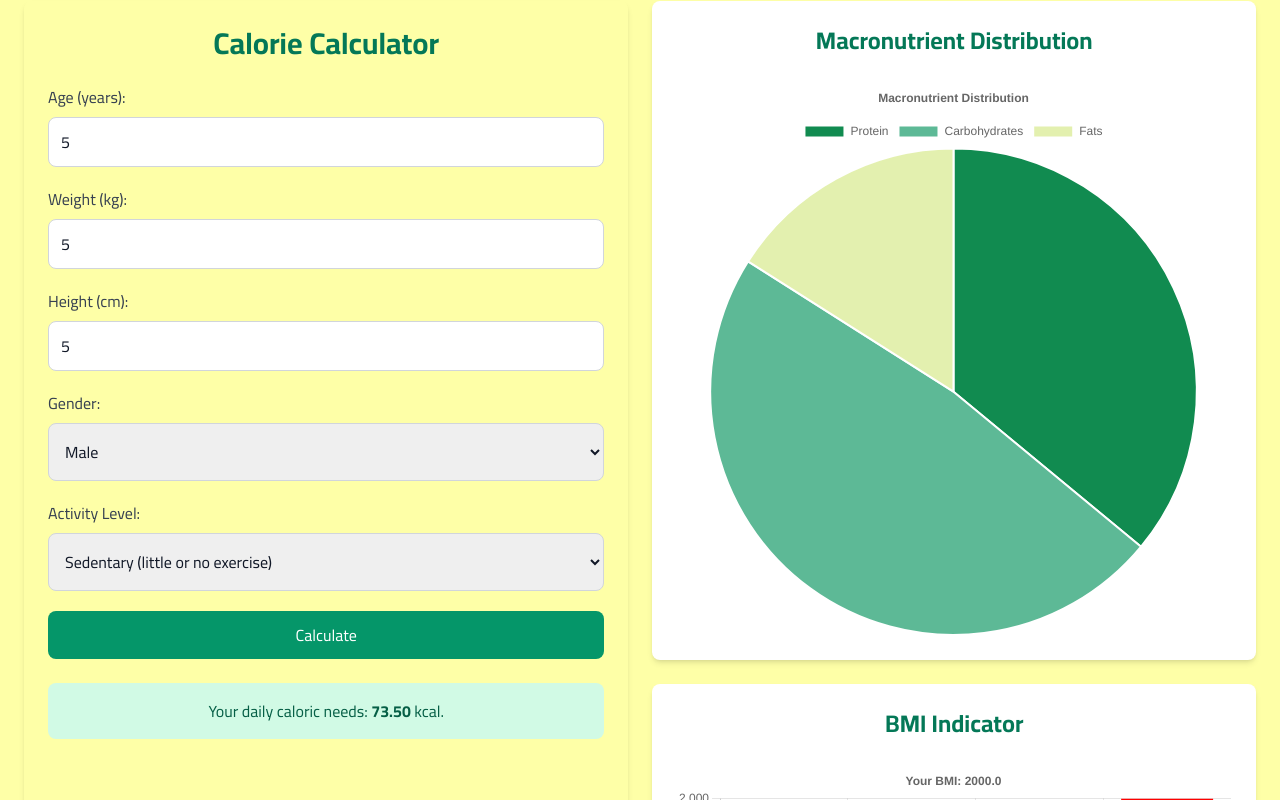
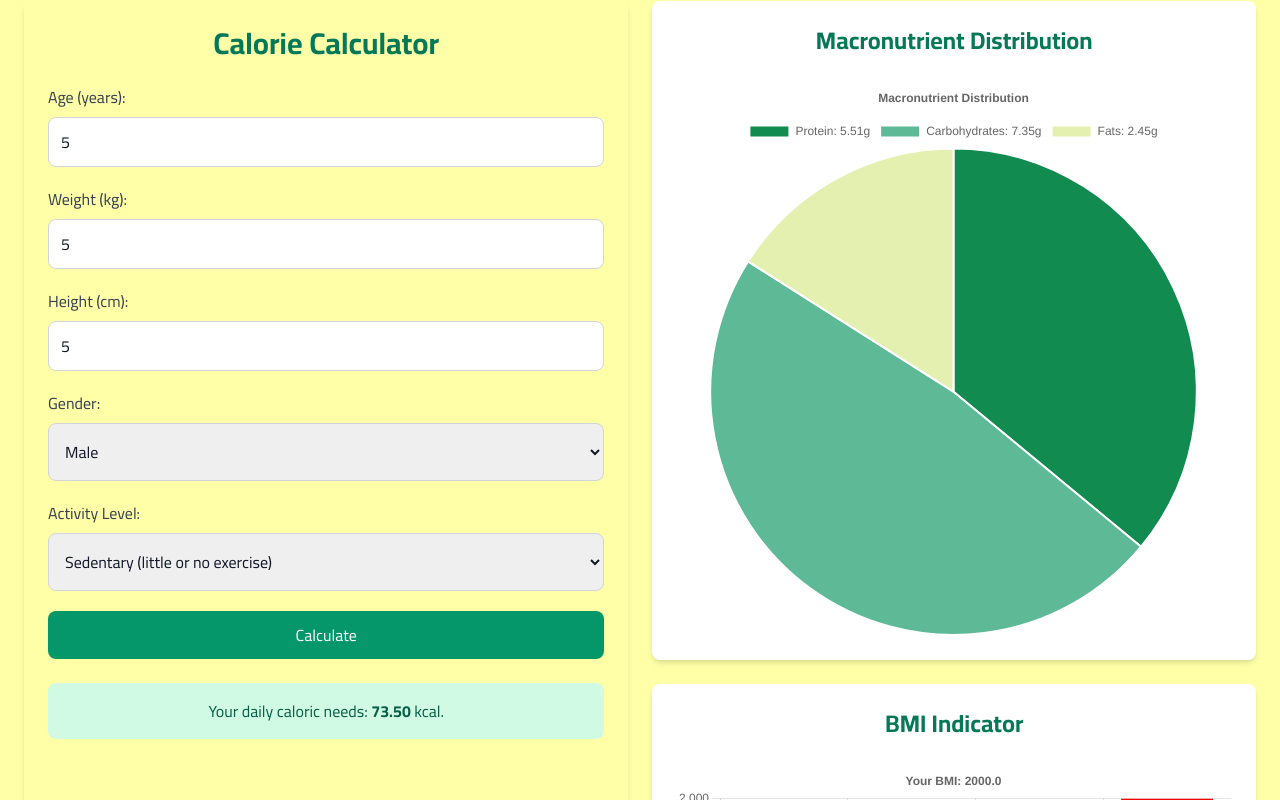
Before and after one commit to alielsharqawy/calories, a React (Create React App) app: page / in a window 1280 px wide. Both pictures are taken after typing "5", "5", "5" into the empty fields and a click on the button "Calculate". Shown: the part 973-1773 px from the top of the page. Built offline with nearby package versions, Linux system fonts and the light colour scheme.

Commit message:
value-of-pie

```diff
--- a/src/pages/CalorieCalculator.jsx
+++ b/src/pages/CalorieCalculator.jsx
@@ -153,7 +153,11 @@ const CalorieCalculator = () => {
             </h3>
             <Pie
               data={{
-                labels: ["Protein", "Carbohydrates", "Fats"],
+                labels: [
+                  `Protein: ${macros.protein}g`,
+                  `Carbohydrates: ${macros.carbs}g`,
+                  `Fats: ${macros.fats}g`,
+                ],
                 datasets: [
                   {
                     data: [macros.protein, macros.carbs, macros.fats],
```
